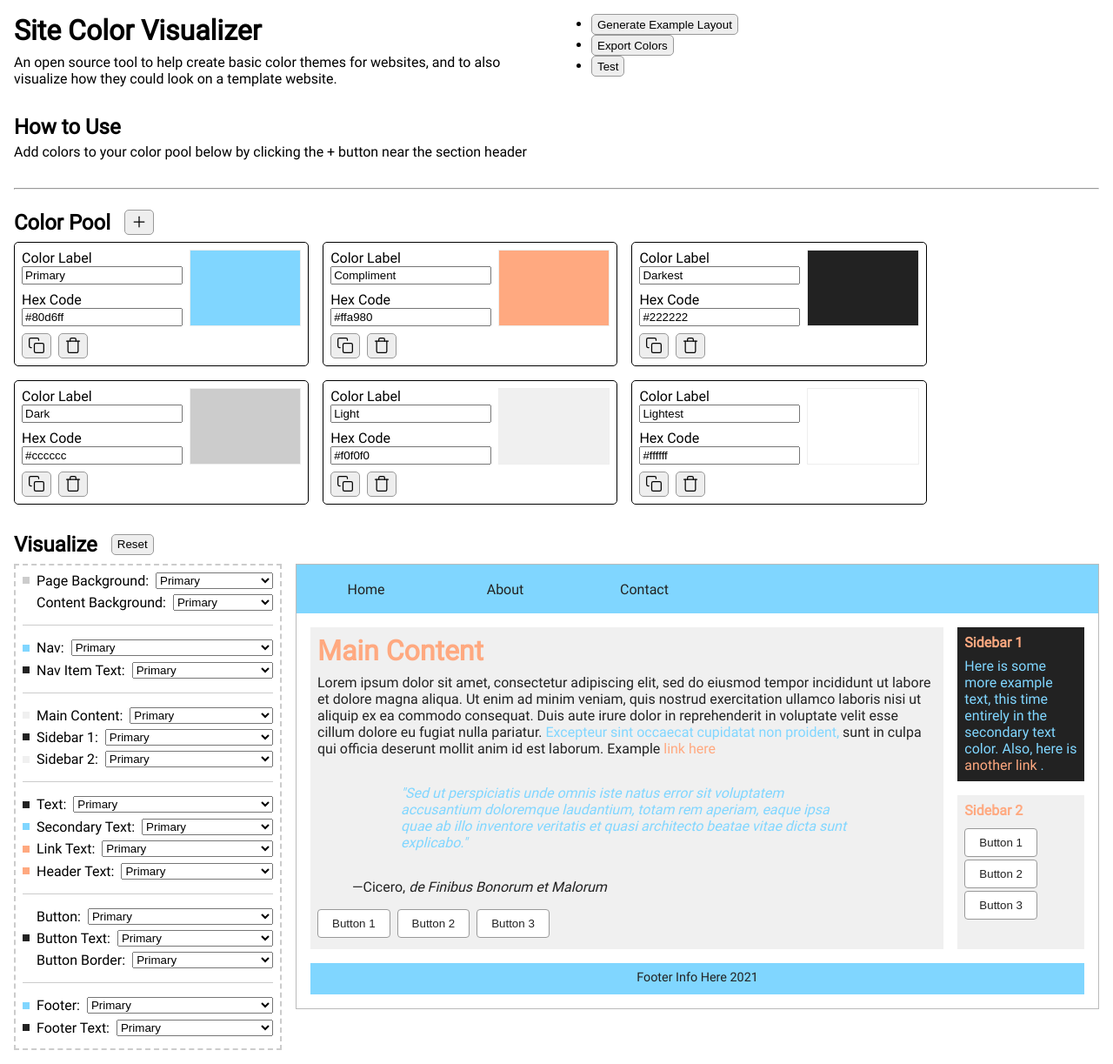
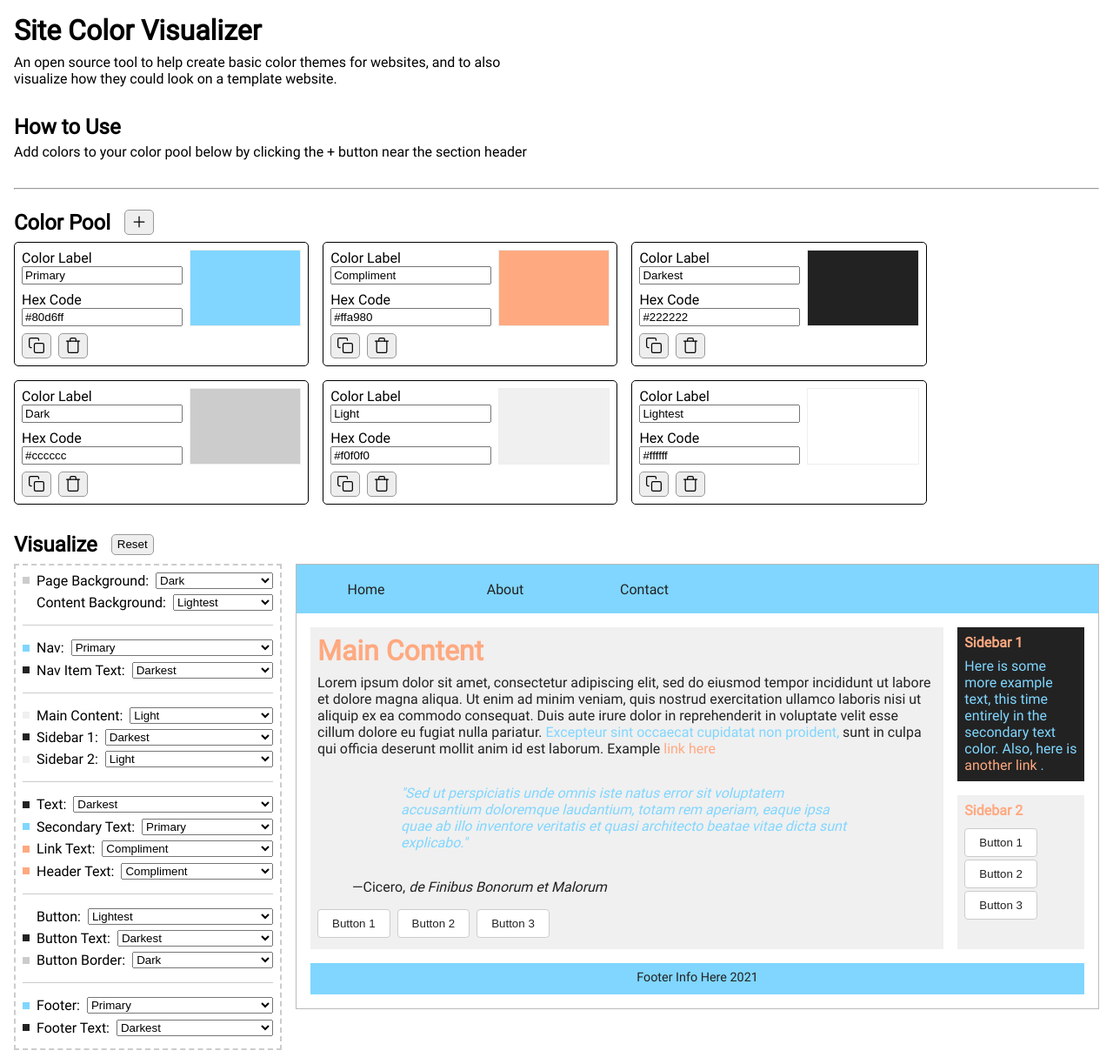
Before and after one commit to maindaniel/site-color-visualizer, a Vue app: page / in a window 1280 px wide. Shown: the whole page at 87% size. Built offline with nearby package versions, Linux system fonts and the light colour scheme.

Commit message:
Reset button, Selectors Default

```diff
--- a/src/App.vue
+++ b/src/App.vue
@@ -16,17 +16,7 @@
           </p>
         </div>
         <div class="sidenav">
-          <ul>
-            <li>
-              <button>Generate Example Layout</button>
-            </li>
-            <li>
-              <button>Export Colors</button>
-            </li>
-            <li>
-              <button>Test</button>
-            </li>
-          </ul>
+          <ul></ul>
         </div>
       </section>
 
@@ -46,27 +36,30 @@
             :initialCard="card"
             @remove="removeColorCard"
             @duplicate="duplicateColorCard"
+            @change="colorUpdated"
           />
         </div>
       </section>
 
       <section id="visualizer" v-if="styles">
-        <h2 class="subheader">Visualize <button>Reset</button></h2>
+        <h2 class="subheader">
+          Visualize <button @click="confirmReset">Reset</button>
+        </h2>
         <div class="grid-container">
           <div class="selectors">
             <Selector
               selectName="Page Background"
               bindName="pageBackground"
-              :previewColor="styles.pageBackground.hex"
+              :selectedStyle="styles.pageBackground"
               :colorList="colorList"
-              @change="colorUpdated"
+              @change="selectorUpdated"
             />
             <Selector
               selectName="Content Background"
               bindName="contentBackground"
-              :previewColor="styles.contentBackground.hex"
+              :selectedStyle="styles.contentBackground"
               :colorList="colorList"
-              @change="colorUpdated"
+              @change="selectorUpdated"
             />
 
             <hr class="select-divider" />
@@ -74,16 +67,16 @@
             <Selector
               selectName="Nav"
               bindName="nav"
-              :previewColor="styles.nav.hex"
+              :selectedStyle="styles.nav"
               :colorList="colorList"
-              @change="colorUpdated"
+              @change="selectorUpdated"
             />
             <Selector
               selectName="Nav Item Text"
               bindName="navItemText"
-              :previewColor="styles.navItemText.hex"
+              :selectedStyle="styles.navItemText"
               :colorList="colorList"
-              @change="colorUpdated"
+              @change="selectorUpdated"
             />
 
             <hr class="select-divider" />
@@ -91,23 +84,23 @@
             <Selector
               selectName="Main Content"
               bindName="mainContent"
-              :previewColor="styles.mainContent.hex"
+              :selectedStyle="styles.mainContent"
               :colorList="colorList"
-              @change="colorUpdated"
+              @change="selectorUpdated"
             />
             <Selector
               selectName="Sidebar 1"
               bindName="sidebar1"
-              :previewColor="styles.sidebar1.hex"
+              :selectedStyle="styles.sidebar1"
               :colorList="colorList"
-              @change="colorUpdated"
+              @change="selectorUpdated"
             />
             <Selector
               selectName="Sidebar 2"
               bindName="sidebar2"
-              :previewColor="styles.sidebar2.hex"
+              :selectedStyle="styles.sidebar2"
               :colorList="colorList"
-              @change="colorUpdated"
+              @change="selectorUpdated"
             />
 
             <hr class="select-divider" />
@@ -115,30 +108,30 @@
             <Selector
               selectName="Text"
               bindName="text"
-              :previewColor="styles.text.hex"
+              :selectedStyle="styles.text"
               :colorList="colorList"
-              @change="colorUpdated"
+              @change="selectorUpdated"
             />
             <Selector
               selectName="Secondary Text"
               bindName="secondaryText"
-              :previewColor="styles.secondaryText.hex"
+              :selectedStyle="styles.secondaryText"
               :colorList="colorList"
-              @change="colorUpdated"
+              @change="selectorUpdated"
             />
             <Selector
               selectName="Link Text"
               bindName="linkText"
-              :previewColor="styles.linkText.hex"
+              :selectedStyle="styles.linkText"
               :colorList="colorList"
-              @change="colorUpdated"
+              @change="selectorUpdated"
             />
             <Selector
               selectName="Header Text"
               bindName="headerText"
-              :previewColor="styles.headerText.hex"
+              :selectedStyle="styles.headerText"
               :colorList="colorList"
-              @change="colorUpdated"
+              @change="selectorUpdated"
             />
 
             <hr class="select-divider" />
@@ -146,23 +139,23 @@
             <Selector
               selectName="Button"
               bindName="button"
-              :previewColor="styles.button.hex"
+              :selectedStyle="styles.button"
               :colorList="colorList"
-              @change="colorUpdated"
+              @change="selectorUpdated"
             />
             <Selector
               selectName="Button Text"
               bindName="buttonText"
-              :previewColor="styles.buttonText.hex"
+              :selectedStyle="styles.buttonText"
               :colorList="colorList"
-              @change="colorUpdated"
+              @change="selectorUpdated"
             />
             <Selector
               selectName="Button Border"
               bindName="buttonBorder"
-              :previewColor="styles.buttonBorder.hex"
+              :selectedStyle="styles.buttonBorder"
               :colorList="colorList"
-              @change="colorUpdated"
+              @change="selectorUpdated"
             />
 
             <hr class="select-divider" />
@@ -170,16 +163,16 @@
             <Selector
               selectName="Footer"
               bindName="footer"
-              :previewColor="styles.footer.hex"
+              :selectedStyle="styles.footer"
               :colorList="colorList"
-              @change="colorUpdated"
+              @change="selectorUpdated"
             />
             <Selector
               selectName="Footer Text"
               bindName="footerText"
-              :previewColor="styles.footerText.hex"
+              :selectedStyle="styles.footerText"
               :colorList="colorList"
-              @change="colorUpdated"
+              @change="selectorUpdated"
             />
           </div>
 
@@ -215,7 +208,9 @@
                   </span>
                   sunt in culpa qui officia deserunt mollit anim id est laborum.
                   Example
-                  <a href="#" :style="{ color: styles.linkText.hex }">link here</a>
+                  <a href="#" :style="{ color: styles.linkText.hex }">
+                    link here
+                  </a>
                 </p>
 
                 <figure>
@@ -269,7 +264,8 @@
                   Here is some more example text, this time entirely in the
                   secondary text color. Also, here is
                   <a href="#" :style="{ color: styles.linkText.hex }">
-                    another link </a>.
+                    another link </a
+                  >.
                 </p>
               </div>
               <div
@@ -326,7 +322,7 @@
 import ColorCard from "./components/ColorCard.vue";
 import Selector from "./components/Selector.vue";
 
-let nextColorId = 1;
+let nextColorId = 0;
 
 export default {
   name: "App",
@@ -366,11 +362,21 @@ export default {
       });
     },
 
+    /** On Change of a color card, update the visualizer.
+     * @param card: The card that was changed
+     */
+    colorUpdated(card) {
+      if (this.styles) {
+        // TODO: Update visualizer on card change
+        console.log("card :>> ", card);
+      }
+    },
+
     /** On Change of a color selector, update the inputted style by name.
      * @param styleName: Name of the object in 'styles' that represents something in the visualizer
      * @param selectedId: Color id the was selcted.
      */
-    colorUpdated(styleName, selectedId) {
+    selectorUpdated(styleName, selectedId) {
       const selectedColor = this.colorList.find((color) => {
         return color.id == selectedId;
       });
@@ -380,13 +386,31 @@ export default {
       }
     },
 
+    /**
+     * Confirmation menu pop-up to prevent user from accidentally reseting the color pool and selection.
+     */
+    confirmReset() {
+      if (
+        confirm(
+          "Are you sure? This will reset both the color pool and the selectors to the default configuration."
+        )
+      ) {
+        this.setDefault();
+      }
+    },
+
     /** Clears the color pool and visualizer and sets everything to a default scheme.
      * Used on page load and when the user clicks the "Reset" button.
      */
     setDefault() {
+      // First, reset the lists.
+      this.colorList = [];
+      this.styles = {};
+
+      // Then, set defaults.
       this.colorList = [
         {
-          id: nextColorId,
+          id: ++nextColorId,
           label: "Primary",
           hex: "#80d6ff",
         },
@@ -420,71 +444,74 @@ export default {
       this.styles = {
         text: {
           hex: "#222222",
-          cardId: this.colorList[2].id
+          cardId: this.colorList[2].id,
         },
         secondaryText: {
           hex: "#80d6ff",
-          cardId: this.colorList[0].id
+          cardId: this.colorList[0].id,
         },
         linkText: {
           hex: "#ffa980",
-          cardId: this.colorList[1].id
+          cardId: this.colorList[1].id,
         },
         headerText: {
           hex: "#ffa980",
-          cardId: this.colorList[1].id
+          cardId: this.colorList[1].id,
         },
         button: {
           hex: "#ffffff",
-          cardId: this.colorList[5].id
+          cardId: this.colorList[5].id,
         },
         buttonText: {
           hex: "#222222",
-          cardId: this.colorList[2].id
+          cardId: this.colorList[2].id,
         },
-        buttonBorder: "#cccccc",
+        buttonBorder: {
+          hex: "#cccccc",
+          cardId: this.colorList[3].id,
+        },
         nav: {
           hex: "#80d6ff",
-          cardId: this.colorList[0].id
+          cardId: this.colorList[0].id,
         },
         navItemText: {
           hex: "#222222",
-          cardId: this.colorList[2].id
+          cardId: this.colorList[2].id,
         },
         pageBackground: {
           hex: "#cccccc",
-          cardId: this.colorList[3].id
+          cardId: this.colorList[3].id,
         },
         contentBackground: {
           hex: "#ffffff",
-          cardId: this.colorList[5].id
+          cardId: this.colorList[5].id,
         },
         mainContent: {
           hex: "#f0f0f0",
-          cardId: this.colorList[4].id
+          cardId: this.colorList[4].id,
         },
         sidebar1: {
           hex: "#222222",
-          cardId: this.colorList[2].id
+          cardId: this.colorList[2].id,
         },
         sidebar2: {
           hex: "#f0f0f0",
-          cardId: this.colorList[4].id
+          cardId: this.colorList[4].id,
         },
         footer: {
           hex: "#80d6ff",
-          cardId: this.colorList[0].id
+          cardId: this.colorList[0].id,
         },
         footerText: {
           hex: "#222222",
-          cardId: this.colorList[2].id
+          cardId: this.colorList[2].id,
         },
-      }
+      };
     },
   },
   created() {
     this.setDefault();
-  }
+  },
 };
 </script>
 
--- a/src/components/ColorCard.vue
+++ b/src/components/ColorCard.vue
@@ -6,7 +6,7 @@
     </div>
     <div class="color-hex">
       <label>Hex Code</label>
-      <input type="text" v-model="card.hex" />
+      <input type="text" v-model="card.hex" @change="$emit('change', card)" />
     </div>
     <div class="color-preview" :style="{ backgroundColor: card.hex }"></div>
     <div class="color-actions">
--- a/src/components/Selector.vue
+++ b/src/components/Selector.vue
@@ -1,9 +1,10 @@
 <template>
   <div class="selector">
-    <div class="previewbox" :style="{ backgroundColor: previewColor }"></div>
-    <label v-bind:for="selectName">{{ selectName }}: </label>
+    <div class="previewbox" :style="{ backgroundColor: selectedStyle.hex}"></div>
+    <label v-bind:for="bindName">{{ selectName }}: </label>
     <select
       v-bind:name="bindName"
+      v-model="selectedStyleId"
       @change="$emit('change', bindName, $event.target.value)"
     >
       <option v-for="color in colorList" :key="color.id" :value="color.id">
@@ -20,9 +21,14 @@ export default {
   props: {
     selectName: String,
     bindName: String,
-    previewColor: String,
+    selectedStyle: Object,
     colorList: Array,
   },
+  data() {
+    return {
+      selectedStyleId: this.selectedStyle.cardId
+    }
+  }
 };
 </script>
 
```
